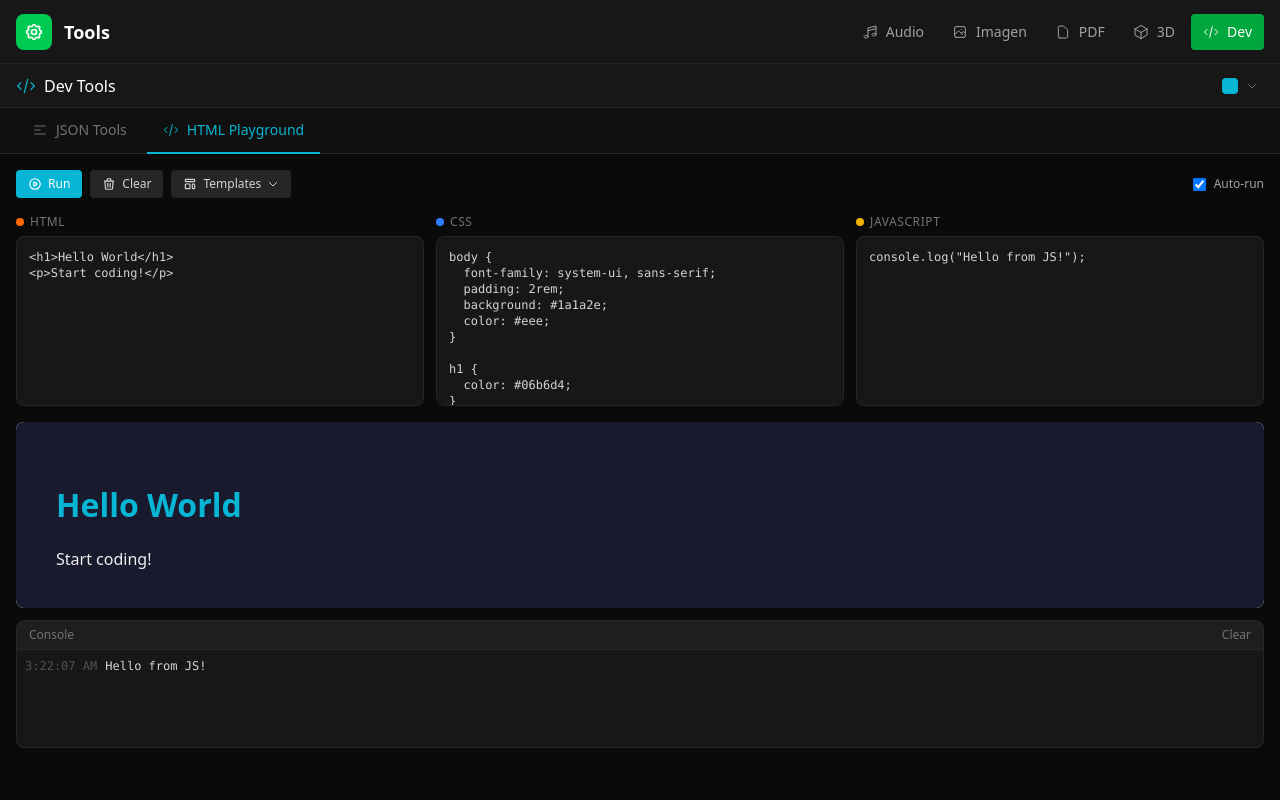
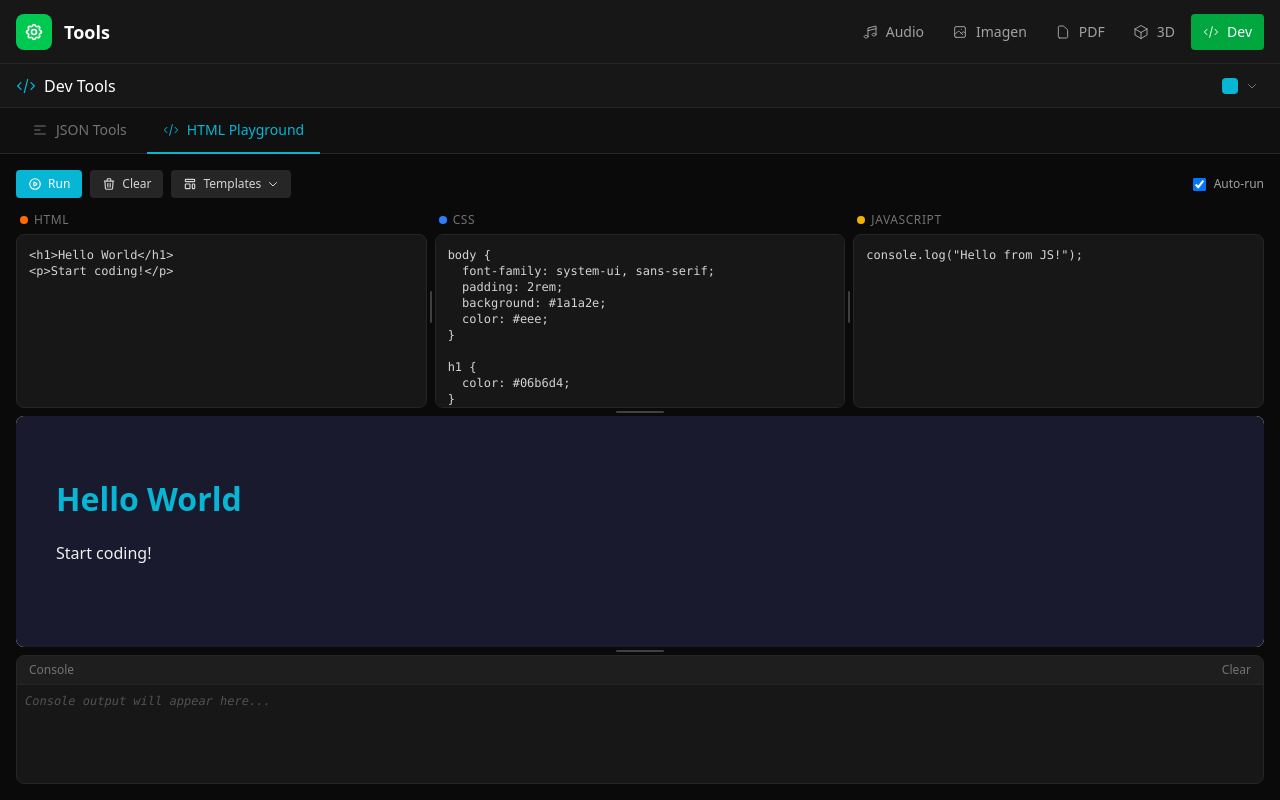
Before and after one commit to christianpasinrey/tools, a Vue app: page /dev-tools in a window 1280 px wide. Both pictures are taken after a click on the button "HTML Playground". Built offline with nearby package versions, Linux system fonts and the light colour scheme.

Commit message:
feat: agregar funcionalidad de redimensionamiento a los paneles en HtmlPlayground

```diff
--- a/src/components/devtools/HtmlPlayground.vue
+++ b/src/components/devtools/HtmlPlayground.vue
@@ -1,5 +1,5 @@
 <script setup>
-import { ref, watch, onMounted, onUnmounted } from 'vue'
+import { ref, watch, onMounted, onUnmounted, computed } from 'vue'
 
 const props = defineProps({
   htmlCode: String,
@@ -27,6 +27,113 @@ const showTemplates = ref(false)
 const iframeSrc = ref('about:blank')
 let debounceTimer = null
 let currentBlobUrl = null
+
+// Resizable panels state
+const editorContainerRef = ref(null)
+const previewContainerRef = ref(null)
+const htmlWidth = ref(33.33)
+const cssWidth = ref(33.33)
+const jsWidth = computed(() => 100 - htmlWidth.value - cssWidth.value)
+const editorsHeight = ref(35) // percentage of main area
+const consoleHeight = ref(25) // percentage of main area
+const previewHeight = computed(() => 100 - editorsHeight.value - consoleHeight.value)
+
+let isResizing = ref(false)
+let resizeType = ref(null) // 'html-css', 'css-js', 'editors-preview', 'preview-console'
+let startX = 0
+let startY = 0
+let startWidth1 = 0
+let startWidth2 = 0
+let startHeight1 = 0
+let startHeight2 = 0
+
+const startHorizontalResize = (type, event) => {
+  isResizing.value = true
+  resizeType.value = type
+  startX = event.clientX
+
+  if (type === 'html-css') {
+    startWidth1 = htmlWidth.value
+    startWidth2 = cssWidth.value
+  } else if (type === 'css-js') {
+    startWidth1 = cssWidth.value
+    startWidth2 = jsWidth.value
+  }
+
+  document.addEventListener('mousemove', handleMouseMove)
+  document.addEventListener('mouseup', stopResize)
+  document.body.style.cursor = 'col-resize'
+  document.body.style.userSelect = 'none'
+}
+
+const startVerticalResize = (type, event) => {
+  isResizing.value = true
+  resizeType.value = type
+  startY = event.clientY
+
+  if (type === 'editors-preview') {
+    startHeight1 = editorsHeight.value
+    startHeight2 = previewHeight.value
+  } else if (type === 'preview-console') {
+    startHeight1 = previewHeight.value
+    startHeight2 = consoleHeight.value
+  }
+
+  document.addEventListener('mousemove', handleMouseMove)
+  document.addEventListener('mouseup', stopResize)
+  document.body.style.cursor = 'row-resize'
+  document.body.style.userSelect = 'none'
+}
+
+const handleMouseMove = (event) => {
+  if (!isResizing.value) return
+
+  if (resizeType.value === 'html-css' || resizeType.value === 'css-js') {
+    const container = editorContainerRef.value
+    if (!container) return
+
+    const containerWidth = container.offsetWidth
+    const deltaX = event.clientX - startX
+    const deltaPercent = (deltaX / containerWidth) * 100
+
+    if (resizeType.value === 'html-css') {
+      const newHtmlWidth = Math.max(10, Math.min(80 - cssWidth.value, startWidth1 + deltaPercent))
+      htmlWidth.value = newHtmlWidth
+    } else if (resizeType.value === 'css-js') {
+      const newCssWidth = Math.max(10, Math.min(80 - htmlWidth.value, startWidth1 + deltaPercent))
+      cssWidth.value = newCssWidth
+    }
+  } else if (resizeType.value === 'editors-preview' || resizeType.value === 'preview-console') {
+    const container = previewContainerRef.value
+    if (!container) return
+
+    const containerHeight = container.offsetHeight
+    const deltaY = event.clientY - startY
+    const deltaPercent = (deltaY / containerHeight) * 100
+
+    if (resizeType.value === 'editors-preview') {
+      const newEditorsHeight = Math.max(15, Math.min(70, startHeight1 + deltaPercent))
+      editorsHeight.value = newEditorsHeight
+    } else if (resizeType.value === 'preview-console') {
+      const newPreviewHeight = startHeight1 + deltaPercent
+      const newConsoleHeight = startHeight2 - deltaPercent
+      if (newPreviewHeight >= 15 && newConsoleHeight >= 10) {
+        // No need to set anything, the heights are computed
+        // We need to adjust editorsHeight or consoleHeight
+        consoleHeight.value = Math.max(10, Math.min(50, startHeight2 - deltaPercent))
+      }
+    }
+  }
+}
+
+const stopResize = () => {
+  isResizing.value = false
+  resizeType.value = null
+  document.removeEventListener('mousemove', handleMouseMove)
+  document.removeEventListener('mouseup', stopResize)
+  document.body.style.cursor = ''
+  document.body.style.userSelect = ''
+}
 
 const templates = [
   { id: 'basic', name: 'Basic', icon: 'M4 5a1 1 0 011-1h14a1 1 0 011 1v2a1 1 0 01-1 1H5a1 1 0 01-1-1V5zM4 13a1 1 0 011-1h6a1 1 0 011 1v6a1 1 0 01-1 1H5a1 1 0 01-1-1v-6zM16 13a1 1 0 011-1h2a1 1 0 011 1v6a1 1 0 01-1 1h-2a1 1 0 01-1-1v-6z' },
@@ -110,8 +217,8 @@ const generateHtml = () => {
 }
 
 const handleMessage = (event) => {
-  // Validar que el mensaje viene del iframe (mismo origen o null para srcdoc)
-  if (event.origin !== 'null' && event.origin !== window.location.origin) {
+  // Validar que el mensaje viene del iframe (blob: URL tiene origen 'null')
+  if (event.origin !== 'null' && !event.origin.startsWith('blob:')) {
     return
   }
   if (event.data && event.data.type === 'console') {
@@ -158,8 +265,9 @@ const consoleTypeStyles = {
 </script>
 
 <template>
-  <div class="h-full flex flex-col p-4 gap-4">
-    <div class="flex items-center gap-2 flex-wrap">
+  <div class="h-full flex flex-col p-4 gap-2 select-none" :class="{ 'cursor-col-resize': resizeType === 'html-css' || resizeType === 'css-js', 'cursor-row-resize': resizeType === 'editors-preview' || resizeType === 'preview-console' }">
+    <!-- Toolbar -->
+    <div class="flex items-center gap-2 flex-wrap shrink-0">
       <button
         @click="emit('run')"
         class="flex items-center gap-1.5 px-3 py-1.5 rounded text-xs font-medium text-white transition-colors"
@@ -224,9 +332,17 @@ const consoleTypeStyles = {
       </label>
     </div>
 
-    <div class="grid grid-cols-3 gap-3 h-48">
-      <div class="flex flex-col gap-1.5">
-        <label class="text-neutral-500 text-xs uppercase tracking-wider font-medium flex items-center gap-1.5">
+    <!-- Main content area -->
+    <div ref="previewContainerRef" class="flex-1 min-h-0 flex flex-col">
+      <!-- Editors Row -->
+      <div
+        ref="editorContainerRef"
+        class="flex shrink-0"
+        :style="{ height: editorsHeight + '%' }"
+      >
+        <!-- HTML Editor -->
+        <div class="flex flex-col min-w-0" :style="{ width: htmlWidth + '%' }">
+          <label class="text-neutral-500 text-xs uppercase tracking-wider font-medium flex items-center gap-1.5 px-1 py-1.5 shrink-0">
             <span class="w-2 h-2 rounded-full bg-orange-500"></span>
             HTML
           </label>
@@ -239,8 +355,17 @@ const consoleTypeStyles = {
           ></textarea>
         </div>
 
-      <div class="flex flex-col gap-1.5">
-        <label class="text-neutral-500 text-xs uppercase tracking-wider font-medium flex items-center gap-1.5">
+        <!-- Resizer HTML-CSS -->
+        <div
+          class="w-2 shrink-0 cursor-col-resize flex items-center justify-center group hover:bg-cyan-500/10 transition-colors"
+          @mousedown="startHorizontalResize('html-css', $event)"
+        >
+          <div class="w-0.5 h-8 bg-neutral-700 group-hover:bg-cyan-500 rounded-full transition-colors"></div>
+        </div>
+
+        <!-- CSS Editor -->
+        <div class="flex flex-col min-w-0" :style="{ width: cssWidth + '%' }">
+          <label class="text-neutral-500 text-xs uppercase tracking-wider font-medium flex items-center gap-1.5 px-1 py-1.5 shrink-0">
             <span class="w-2 h-2 rounded-full bg-blue-500"></span>
             CSS
           </label>
@@ -253,8 +378,17 @@ const consoleTypeStyles = {
           ></textarea>
         </div>
 
-      <div class="flex flex-col gap-1.5">
-        <label class="text-neutral-500 text-xs uppercase tracking-wider font-medium flex items-center gap-1.5">
+        <!-- Resizer CSS-JS -->
+        <div
+          class="w-2 shrink-0 cursor-col-resize flex items-center justify-center group hover:bg-cyan-500/10 transition-colors"
+          @mousedown="startHorizontalResize('css-js', $event)"
+        >
+          <div class="w-0.5 h-8 bg-neutral-700 group-hover:bg-cyan-500 rounded-full transition-colors"></div>
+        </div>
+
+        <!-- JavaScript Editor -->
+        <div class="flex flex-col min-w-0" :style="{ width: jsWidth + '%' }">
+          <label class="text-neutral-500 text-xs uppercase tracking-wider font-medium flex items-center gap-1.5 px-1 py-1.5 shrink-0">
             <span class="w-2 h-2 rounded-full bg-yellow-500"></span>
             JavaScript
           </label>
@@ -268,18 +402,41 @@ const consoleTypeStyles = {
         </div>
       </div>
 
-    <div class="flex-1 min-h-0 grid grid-rows-[1fr,auto] gap-3">
-      <div class="bg-white rounded-lg overflow-hidden">
+      <!-- Resizer Editors-Preview -->
+      <div
+        class="h-2 shrink-0 cursor-row-resize flex items-center justify-center group hover:bg-cyan-500/10 transition-colors"
+        @mousedown="startVerticalResize('editors-preview', $event)"
+      >
+        <div class="h-0.5 w-12 bg-neutral-700 group-hover:bg-cyan-500 rounded-full transition-colors"></div>
+      </div>
+
+      <!-- Preview -->
+      <div
+        class="bg-white rounded-lg overflow-hidden shrink-0"
+        :style="{ height: previewHeight + '%' }"
+      >
         <iframe
           :src="iframeSrc"
           class="w-full h-full border-0"
-          sandbox="allow-scripts allow-modals"
+          sandbox="allow-scripts allow-modals allow-same-origin"
           title="Preview"
         ></iframe>
       </div>
 
-      <div class="h-32 bg-neutral-900 border border-neutral-800 rounded-lg overflow-hidden flex flex-col">
-        <div class="flex items-center justify-between px-3 py-1.5 bg-neutral-800/50 border-b border-neutral-800">
+      <!-- Resizer Preview-Console -->
+      <div
+        class="h-2 shrink-0 cursor-row-resize flex items-center justify-center group hover:bg-cyan-500/10 transition-colors"
+        @mousedown="startVerticalResize('preview-console', $event)"
+      >
+        <div class="h-0.5 w-12 bg-neutral-700 group-hover:bg-cyan-500 rounded-full transition-colors"></div>
+      </div>
+
+      <!-- Console -->
+      <div
+        class="bg-neutral-900 border border-neutral-800 rounded-lg overflow-hidden flex flex-col min-h-0"
+        :style="{ height: consoleHeight + '%' }"
+      >
+        <div class="flex items-center justify-between px-3 py-1.5 bg-neutral-800/50 border-b border-neutral-800 shrink-0">
           <span class="text-xs text-neutral-500 font-medium">Console</span>
           <button
             @click="emit('clear-console')"
```
Lines whose indentation alone changed are shown as unchanged.
